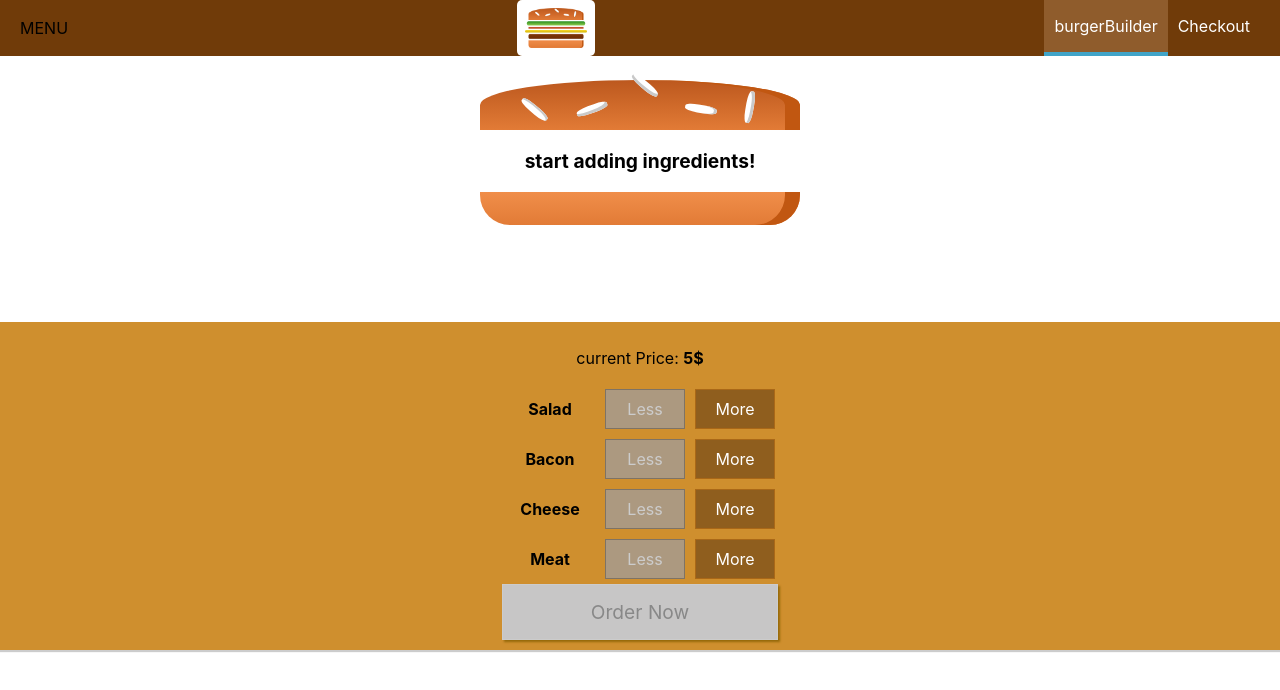
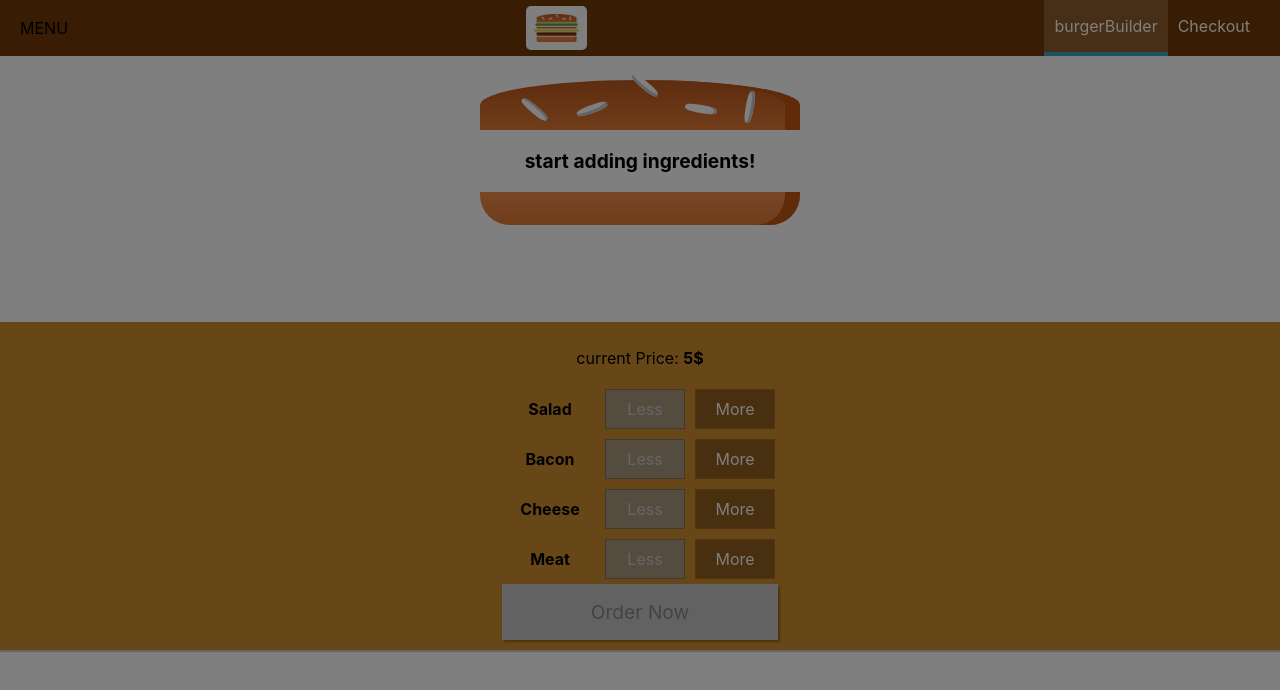
Before and after one commit to irakoze-bruce/burgerBuilder, a React (Create React App) app: page / in a window 1280 px wide. Shown: the top 690 px of the page. Built offline with nearby package versions, Linux system fonts and the light colour scheme.

Commit message:
adding sideDrawer Open and close

```diff
--- a/src/components/Layout/Layout.js
+++ b/src/components/Layout/Layout.js
@@ -1,16 +1,28 @@
 /** @format */
 
-import React from "react";
+import React, { Component } from "react";
 import Aux from "../../hoc/Aux";
 import style from "./Layout.module.css";
 import Toolbar from "../Navigation/Toolbar/Toolbar";
-function Layout(props) {
-  return (
-    <Aux>
-      <Toolbar />
-      <main className={style.container}>{props.children}</main>
-    </Aux>
-  );
+import Sidedraw from "../Navigation/Sidedraw/Sidedraw";
+
+class Layout extends Component {
+  state = {
+    showSlide: true,
+  };
+
+  showSlideHandle = () => {
+    this.setState({ showSlide: false });
+  };
+  render() {
+    return (
+      <Aux>
+        <Toolbar />
+        <Sidedraw open={this.state.showSlide} closed={this.showSlideHandle} />
+        <main className={style.container}>{this.props.children}</main>
+      </Aux>
+    );
+  }
 }
 
 export default Layout;
--- a/src/components/Logo/Logo.js
+++ b/src/components/Logo/Logo.js
@@ -6,7 +6,7 @@ import style from "./Logo.module.css";
 
 function Logo(props) {
   return (
-    <div className={style.Logo}>
+    <div className={style.Logo} style={{ height: props.height }}>
       <img src={burgerLogo} alt='Myburger' />
     </div>
   );
--- /dev/null
+++ b/src/components/Navigation/Sidedraw/Sidedraw.js
@@ -0,0 +1,31 @@
+/** @format */
+
+import React from "react";
+import Logo from "../../Logo/Logo";
+import NavigationItems from "../NavigationItems/NavigationItems";
+import style from "./Sidedraw.module.css";
+import Backdrop from "../../UI/Backdrop/Backdrop";
+import Aux from "../../../hoc/Aux";
+
+function Sidedraw(props) {
+  let attachedStyle = [style.SideDrawer, style.Close];
+  if (props.open) {
+    attachedStyle = [style.SideDrawer, style.Open];
+  }
+
+  return (
+    <Aux>
+      <Backdrop show={props.open} clicked={props.closed} />
+      <div className={attachedStyle.join(" ")}>
+        <div className={style.Logo}>
+          <Logo />
+        </div>
+        <nav>
+          <NavigationItems />
+        </nav>
+      </div>
+    </Aux>
+  );
+}
+
+export default Sidedraw;
--- /dev/null
+++ b/src/components/Navigation/Sidedraw/Sidedraw.module.css
@@ -0,0 +1,34 @@
+/** @format */
+
+.SideDrawer {
+  position: fixed;
+  width: 280px;
+  max-width: 70%;
+  height: 100%;
+  left: 0;
+  top: 0;
+  z-index: 200;
+  background-color: white;
+  padding: 32px 16px;
+  box-sizing: border-box;
+  transition: transform 0.3s ease-out;
+}
+
+@media (min-width: 500px) {
+  .SideDrawer {
+    display: none;
+  }
+}
+
+.Open {
+  transform: translateX(0);
+}
+
+.Close {
+  transform: translateX(-100%);
+}
+
+.Logo {
+  height: 11%;
+  margin-bottom: 32px;
+}
--- a/src/components/Navigation/Toolbar/Toolbar.js
+++ b/src/components/Navigation/Toolbar/Toolbar.js
@@ -8,8 +8,10 @@ import NavigationItems from "../NavigationItems/NavigationItems";
 const Toolbar = (props) => (
   <header className={style.Toolbar}>
     <div>MENU</div>
-    <Logo />
-    <nav>
+    <div className={style.Logo}>
+      <Logo />
+    </div>
+    <nav className={style.DesktopOnly}>
       <NavigationItems />
     </nav>
   </header>
```
